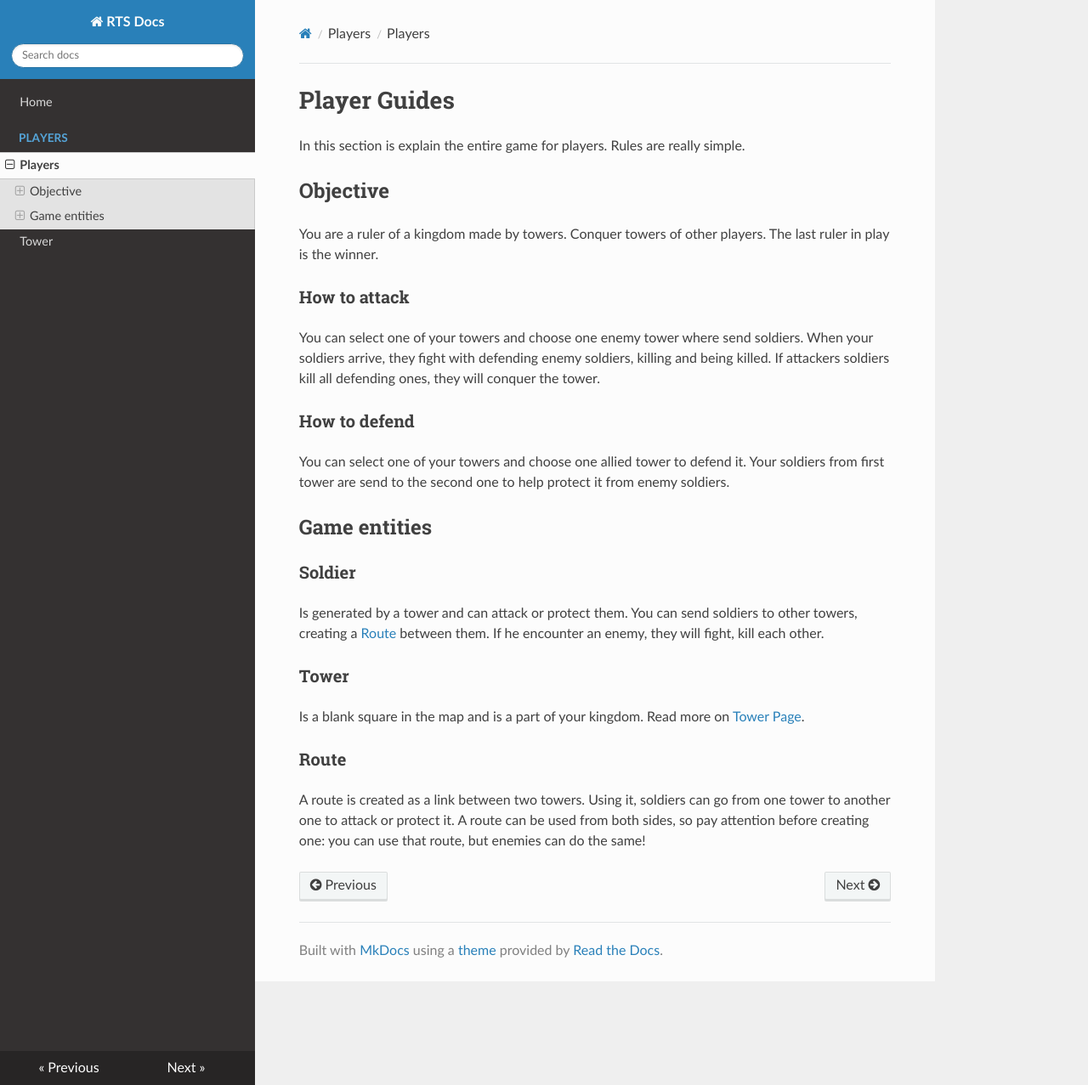
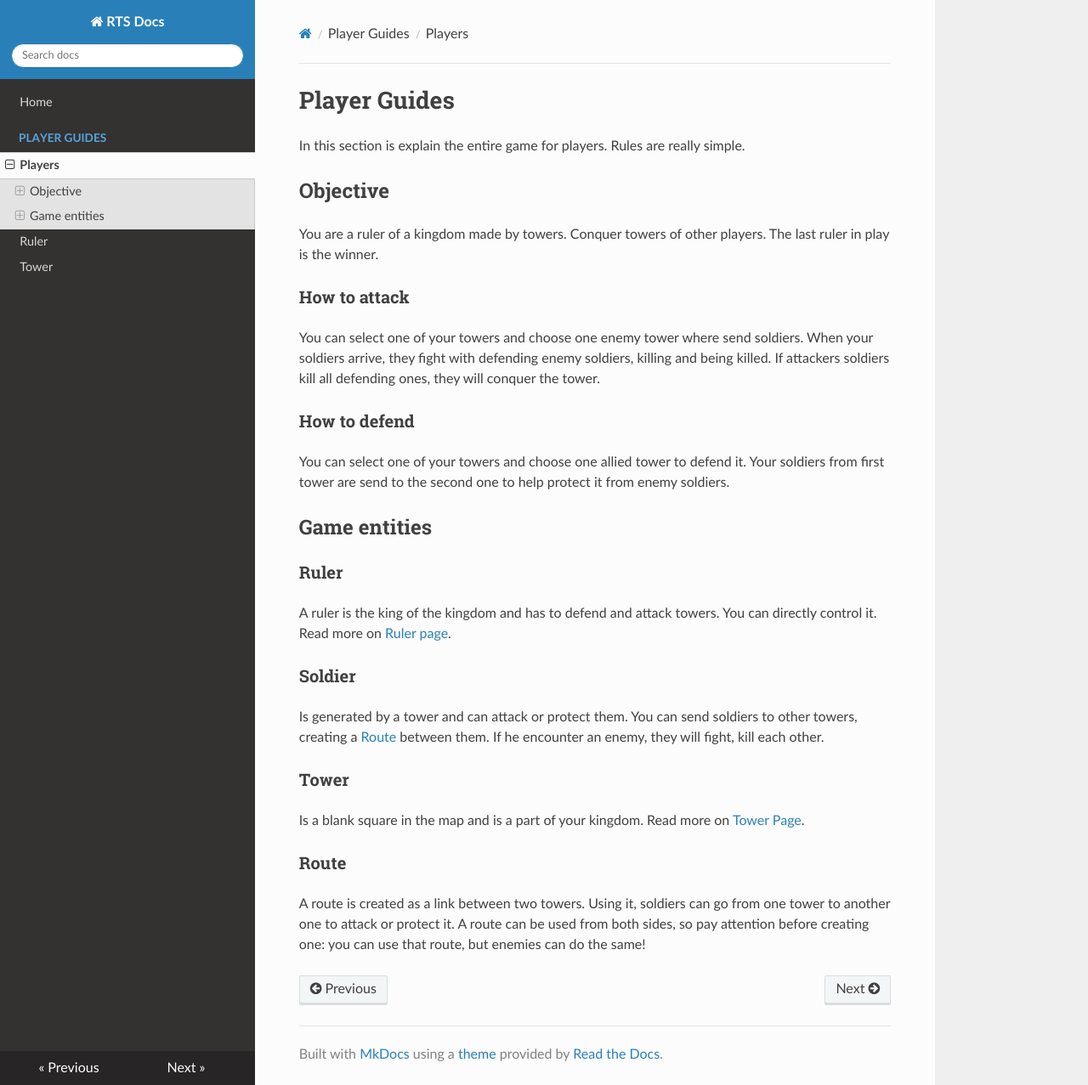
Before and after one commit to Daniele-Tentoni/rts, an MkDocs documentation site: the page built from docs/players/index.md, in a window 1280 px wide and 1277 px high. Shown: the whole window at 85% size. Built offline with MkDocs 1.6.1, drawn with Linux system fonts in a browser that asks for light colours; nearby versions of some CDN libraries.

Commit message:
docs(ruler): add doc for ruler entity

```diff
--- a/docs/players/index.md
+++ b/docs/players/index.md
@@ -16,6 +16,10 @@ You can select one of your towers and choose one allied tower to defend it. Your
 
 ## Game entities
 
+### Ruler
+
+A ruler is the king of the kingdom and has to defend and attack towers. You can directly control it. Read more on [Ruler page](#ruler).
+
 ### Soldier
 
 Is generated by a tower and can attack or protect them. You can send soldiers to other towers, creating a [Route](#route) between them. If he encounter an enemy, they will fight, kill each other.
--- a/mkdocs.yml
+++ b/mkdocs.yml
@@ -3,8 +3,9 @@ site_url: https://rts.readthedocs.io/
 
 nav:
   - Home: "index.md"
-  - "Players":
+  - "Player Guides":
       - "Players": "players/index.md"
+      - "Ruler": "players/ruler.md"
       - "Tower": "players/tower.md"
 
 theme: readthedocs
```
Also changed, not shown: docs/players/ruler.md (added, +3 -0 lines).
